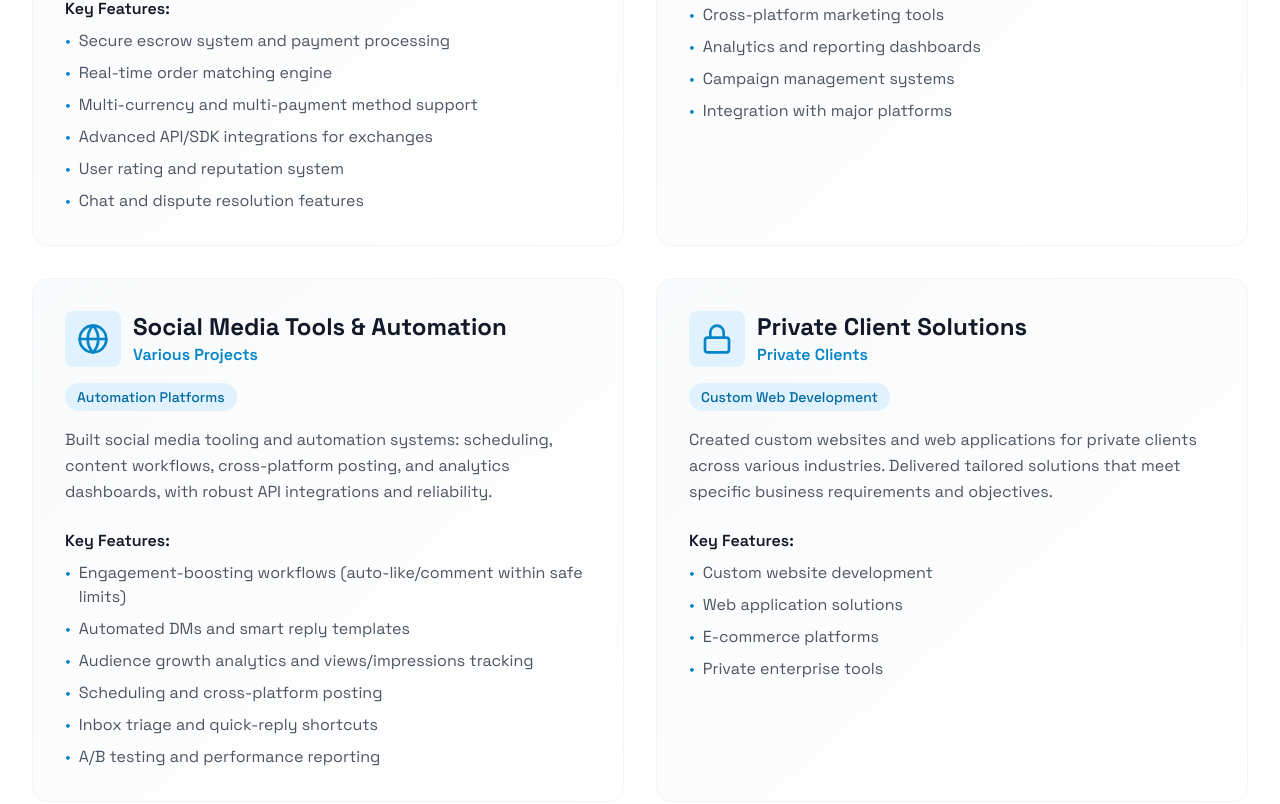
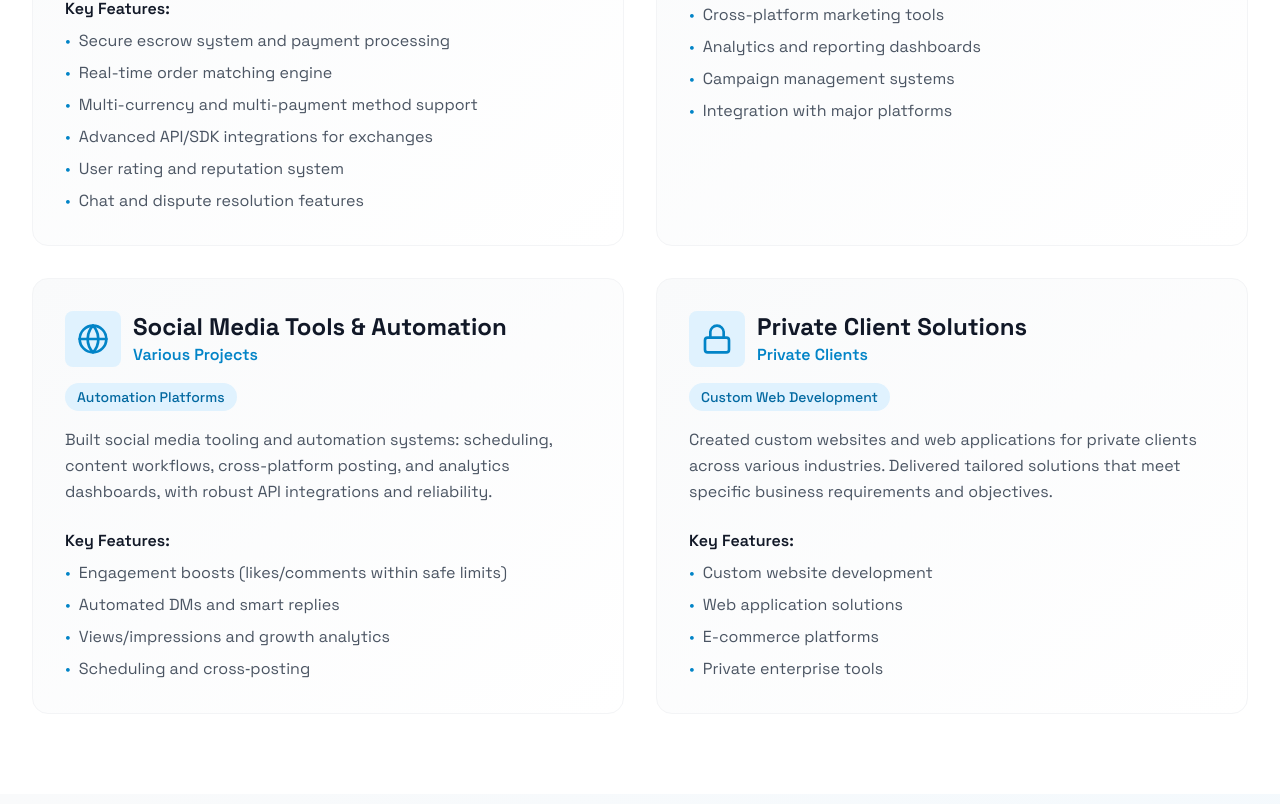
Before and after one commit to Prof0xx/devlabs, a Next.js app: page / in a window 1280 px wide. Shown: the part 1956-2760 px from the top of the page. Built offline with nearby package versions, Linux system fonts and the light colour scheme.

Commit message:
content: simplify Social Media Tools & Automation key features

```diff
--- a/components/Projects.tsx
+++ b/components/Projects.tsx
@@ -85,12 +85,10 @@ const projects: Project[] = [
     category: "Automation Platforms",
     icon: <Globe className="h-8 w-8 text-primary-600" />,
     highlights: [
-      "Engagement-boosting workflows (auto-like/comment within safe limits)",
-      "Automated DMs and smart reply templates",
-      "Audience growth analytics and views/impressions tracking",
-      "Scheduling and cross-platform posting",
-      "Inbox triage and quick-reply shortcuts",
-      "A/B testing and performance reporting",
+      "Engagement boosts (likes/comments within safe limits)",
+      "Automated DMs and smart replies",
+      "Views/impressions and growth analytics",
+      "Scheduling and cross‑posting",
     ],
   },
   {
```
